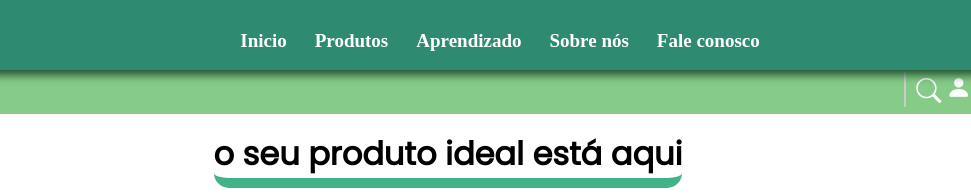
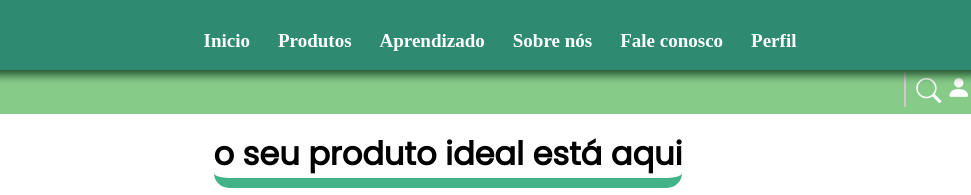
Before and after one commit to per4lt4/ProjetoAgrinho2024, a plain HTML site: page estante-de-produtos.html in a window 1280 px wide. Shown: the top 195 px of the page, 192-1163 px from the left. Drawn offline with nearby package versions, Linux system fonts and the light colour scheme; a web font is replaced by a local one.

Commit message:
Update estante-de-produtos.html

```diff
--- a/estante-de-produtos.html
+++ b/estante-de-produtos.html
@@ -24,6 +24,7 @@
                 <li><a href="curso.html">Aprendizado</a></li>
                 <li><a href="sobre-nos.html">Sobre nós</a></li>
                 <li><a href="contact-us.html">Fale conosco</a></li>
+                <li><a href="login.html">Perfil</a></li>
                 <span></span>
             </ul>
             <div class="perfil">
```
